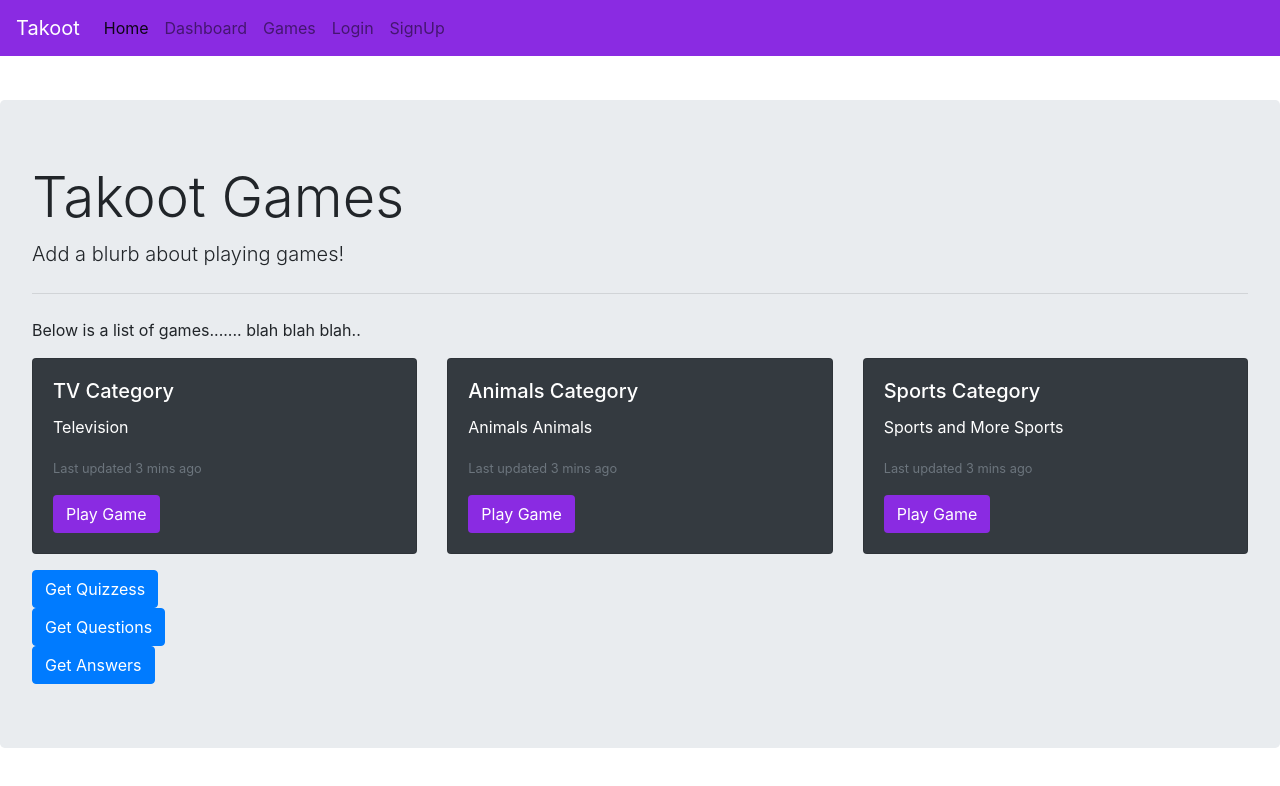
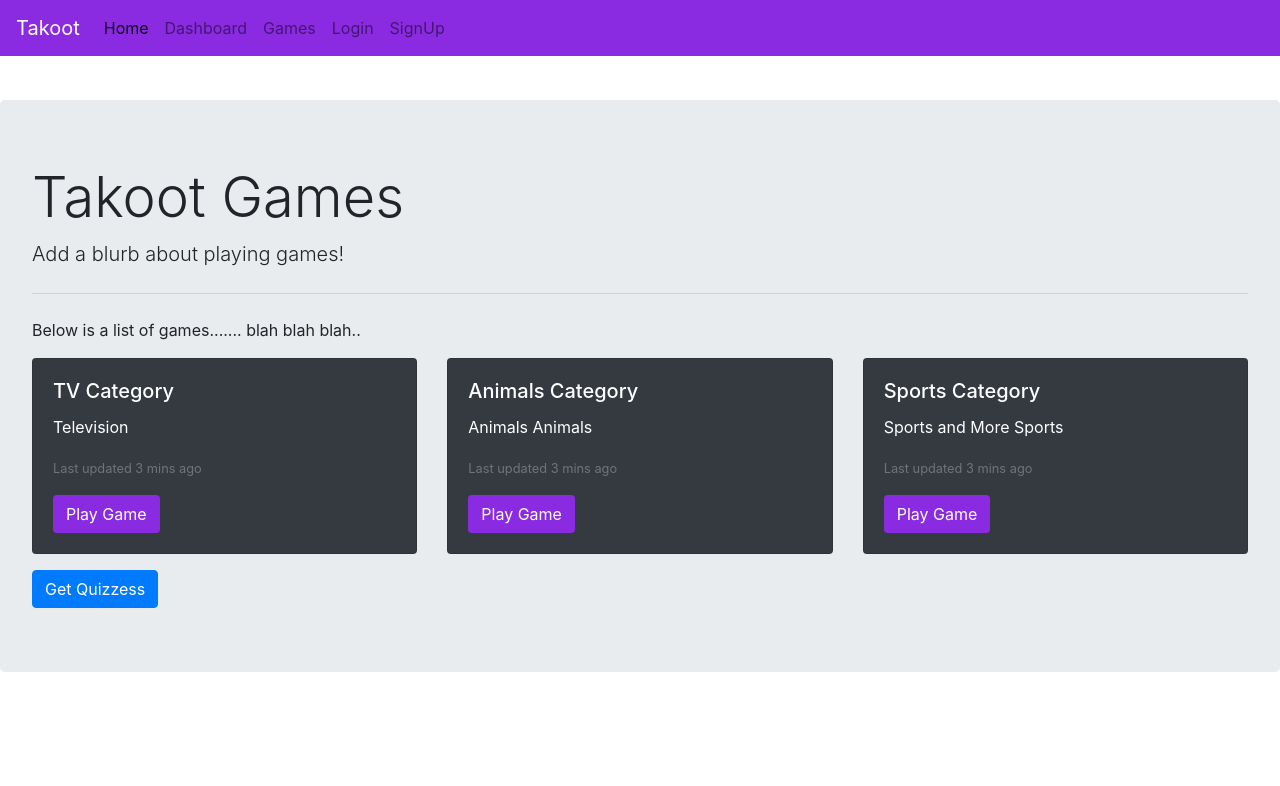
Before and after one commit to Zmaraz/Takoot-Front, an Angular app: page /games in a window 1280 px wide. Shown: the top 786 px of the page. Built offline with nearby package versions, Linux system fonts and the light colour scheme.

Commit message:
working on User quiz display

```diff
--- a/src/app/games/games.component.html
+++ b/src/app/games/games.component.html
@@ -48,12 +48,9 @@
   </div>
 </div>
 
+<!-- this button should be a -->
 <button (click)="getAllQuizzes()" type="submit" class="btn btn-primary">Get Quizzess</button>
   <br>
 
-  <button (click)="getAllQuestions()" type="submit" class="btn btn-primary">Get Questions</button>
-  <br>
 
-  <button (click)="getAllAnswers()" type="submit" class="btn btn-primary">Get Answers</button>
-  <br>
 </div> <!-- div for the jumbotron-->
--- a/src/app/quiz/quiz.component.html
+++ b/src/app/quiz/quiz.component.html
@@ -5,9 +5,10 @@
   <div>
 
 
+    <!-- this is for quizzes that already exist-->
     <ul *ngIf="quizzes">
       <li  *ngFor="let quiz of quizzes.results">
-        <p id="questionId">{{ quiz.question |  questionPipe }}</p>
+        <p id="questionId">{{ quiz.question }}</p>
 
         <ul>
           <!-- <li id="correct"> <input (click)="correctAnswer()" type="input" name="wrong" value="true" > {{ quiz.correct_answer }} </li> -->
@@ -23,6 +24,13 @@
     </ul>
 
   </div>
+
+
+  <!-- this is where you will store the user created quizzes-->
+  <div id = "userContainer">
+
+  </div>
+
 
     <!-- Button trigger modal -->
 
```
